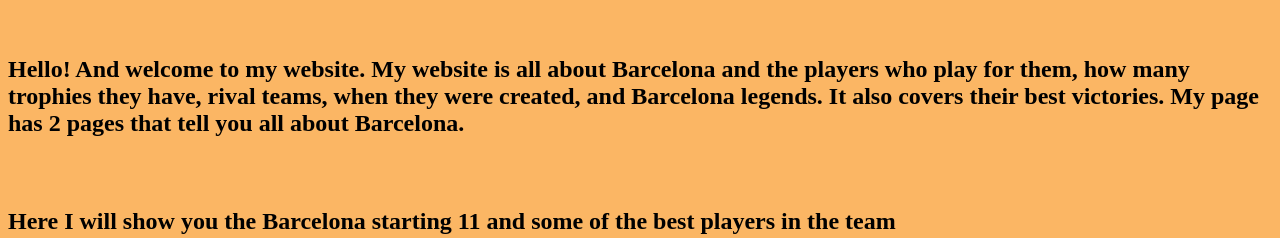
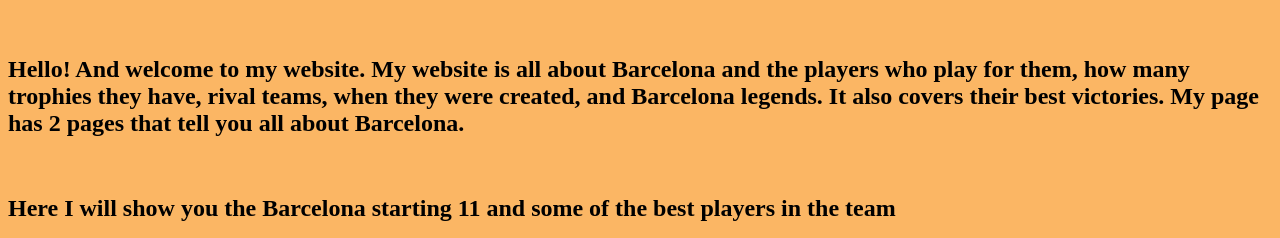
Before and after one commit to SalmanAlsaegh/Mypage, a plain HTML site: page index.html in a window 1280 px wide. Shown: the part 48-286 px from the top of the page. Drawn offline with Linux system fonts and the light colour scheme.

Commit message:
Update index.html

```diff
--- a/index.html
+++ b/index.html
@@ -10,7 +10,7 @@
   <body>
     <h1>All about FC Barcelona </h1>
     <br>
-    <h2>Hello! And welcome to my website. My website is all about Barcelona and the players who play for them, how many trophies they have, rival teams, when they were created, and Barcelona legends. It also covers their best victories. My page has 2 pages that tell you all about Barcelona.</p>
+    <h2>Hello! And welcome to my website. My website is all about Barcelona and the players who play for them, how many trophies they have, rival teams, when they were created, and Barcelona legends. It also covers their best victories. My page has 2 pages that tell you all about Barcelona.</h2>
 
     <br>
     <h2> Here I will show you the Barcelona starting 11 and some of the best players in the team </h2>
```
